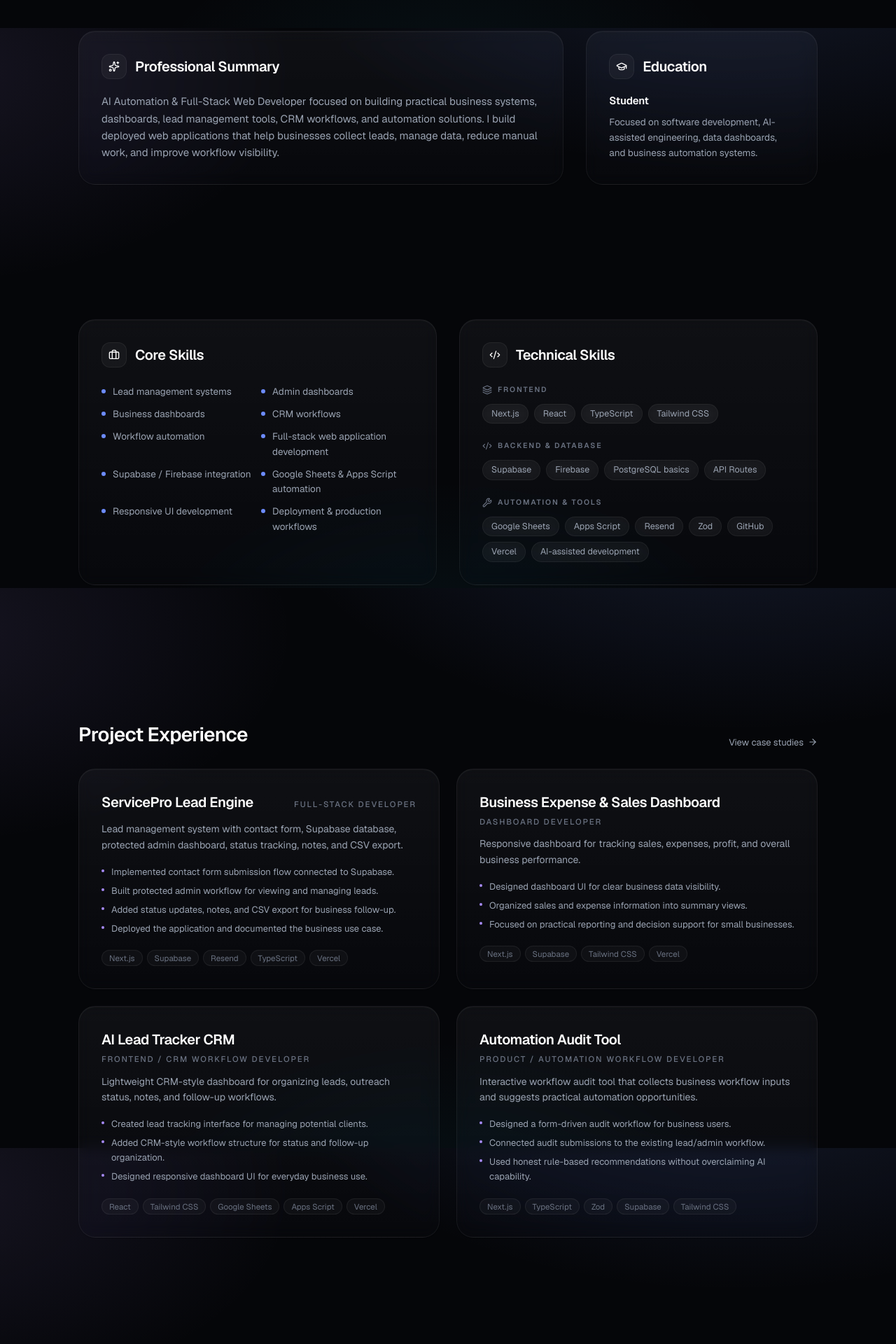
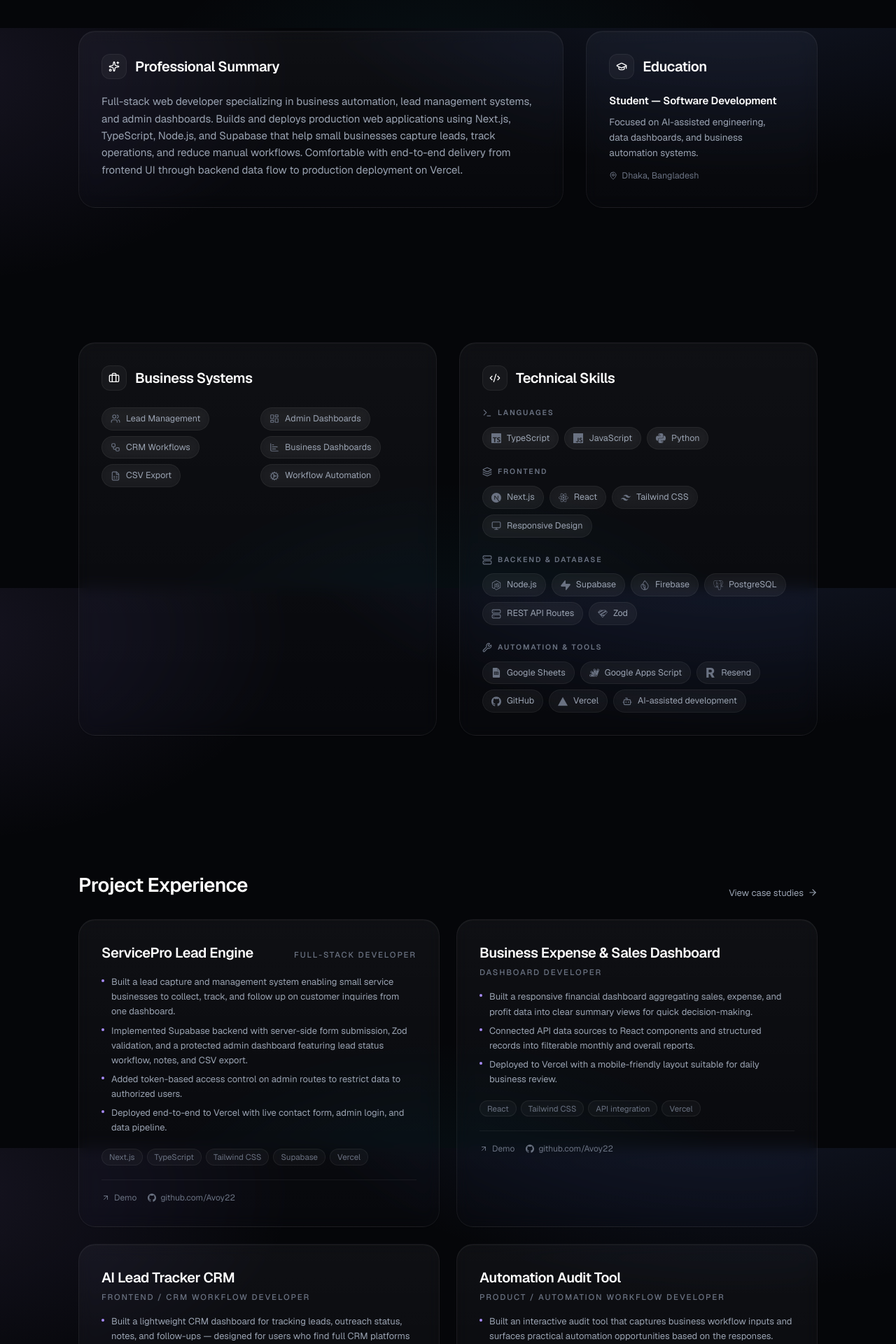
Before and after one commit to Avoy22/avoy-portfolio, a Next.js app: page /resume in a window 1280 px wide. Shown: the part 760-2680 px from the top of the page at 70% size. Built offline with nearby package versions, Linux system fonts and the light colour scheme.

Commit message:
Add resume page with downloadable PDF

```diff
--- a/src/app/resume/page.tsx
+++ b/src/app/resume/page.tsx
@@ -3,17 +3,47 @@ import Link from "next/link";
 import {
   ArrowRight,
   ArrowUpRight,
+  Bot,
   Briefcase,
+  ChartBar,
+  CheckCircle2,
   Code2,
+  Cog,
   Download,
+  FileSpreadsheet,
   GraduationCap,
+  LayoutDashboard,
   Layers,
   Mail,
   MapPin,
+  Monitor,
+  Server,
   Sparkles,
+  Terminal,
+  Users,
+  Workflow,
   Wrench,
   type LucideIcon,
 } from "lucide-react";
+import type { IconType } from "react-icons";
+import {
+  SiFirebase,
+  SiGithub,
+  SiGoogleappsscript,
+  SiGooglesheets,
+  SiJavascript,
+  SiNextdotjs,
+  SiNodedotjs,
+  SiPostgresql,
+  SiPython,
+  SiReact,
+  SiResend,
+  SiSupabase,
+  SiTailwindcss,
+  SiTypescript,
+  SiVercel,
+  SiZod,
+} from "react-icons/si";
 import { Container } from "@/components/ui/Container";
 import { Section } from "@/components/ui/Section";
 import { Badge } from "@/components/ui/Badge";
@@ -21,69 +51,97 @@ import { Reveal } from "@/components/ui/Reveal";
 import { GithubIcon, LinkedinIcon } from "@/components/ui/BrandIcons";
 import { site } from "@/data/site";
 
+type SkillIcon = LucideIcon | IconType;
+
+const RESUME_NAME = "Aboy Chandra Das";
+const RESUME_TITLE = "AI Automation & Full-Stack Web Developer";
+const RESUME_LOCATION = "Dhaka, Bangladesh";
+const RESUME_PDF = "/resume/avoy-das-resume.pdf";
+const GITHUB_URL = "https://github.com/Avoy22";
+const GITHUB_HANDLE = "github.com/Avoy22";
+const LINKEDIN_URL = "https://linkedin.com/in/aboy-chandra-das-s22";
+const LINKEDIN_HANDLE = "linkedin.com/in/aboy-chandra-das-s22";
+const PORTFOLIO_URL = "https://avoy-portfolio.vercel.app";
+const PORTFOLIO_HANDLE = "avoy-portfolio.vercel.app";
+
 export const metadata: Metadata = {
   title: "Resume",
-  description:
-    "Resume of Avoy Das, AI Automation & Full-Stack Web Developer building lead systems, dashboards, CRM tools, and workflow automation.",
+  description: `Resume of ${RESUME_NAME}, ${RESUME_TITLE} building lead systems, dashboards, CRM tools, and workflow automation.`,
   openGraph: {
-    title: `Resume · ${site.name}`,
-    description:
-      "Resume of Avoy Das, AI Automation & Full-Stack Web Developer building lead systems, dashboards, CRM tools, and workflow automation.",
+    title: `Resume · ${RESUME_NAME}`,
+    description: `Resume of ${RESUME_NAME}, ${RESUME_TITLE} building lead systems, dashboards, CRM tools, and workflow automation.`,
   },
 };
 
-const RESUME_PDF = "/resume/avoy-das-resume.pdf";
-const GITHUB_URL = "https://github.com/dasavoy828";
-
-const coreSkills = [
-  "Lead management systems",
-  "Admin dashboards",
-  "Business dashboards",
-  "CRM workflows",
-  "Workflow automation",
-  "Full-stack web application development",
-  "Supabase / Firebase integration",
-  "Google Sheets & Apps Script automation",
-  "Responsive UI development",
-  "Deployment & production workflows",
-];
+type SkillItem = {
+  name: string;
+  icon: SkillIcon;
+};
 
 type SkillGroup = {
   title: string;
   icon: LucideIcon;
-  items: string[];
+  items: SkillItem[];
 };
 
 const technicalSkills: SkillGroup[] = [
   {
+    title: "Languages",
+    icon: Terminal,
+    items: [
+      { name: "TypeScript", icon: SiTypescript },
+      { name: "JavaScript", icon: SiJavascript },
+      { name: "Python", icon: SiPython },
+    ],
+  },
+  {
     title: "Frontend",
     icon: Layers,
-    items: ["Next.js", "React", "TypeScript", "Tailwind CSS"],
+    items: [
+      { name: "Next.js", icon: SiNextdotjs },
+      { name: "React", icon: SiReact },
+      { name: "Tailwind CSS", icon: SiTailwindcss },
+      { name: "Responsive Design", icon: Monitor },
+    ],
   },
   {
     title: "Backend & Database",
-    icon: Code2,
-    items: ["Supabase", "Firebase", "PostgreSQL basics", "API Routes"],
+    icon: Server,
+    items: [
+      { name: "Node.js", icon: SiNodedotjs },
+      { name: "Supabase", icon: SiSupabase },
+      { name: "Firebase", icon: SiFirebase },
+      { name: "PostgreSQL", icon: SiPostgresql },
+      { name: "REST API Routes", icon: Server },
+      { name: "Zod", icon: SiZod },
+    ],
   },
   {
     title: "Automation & Tools",
     icon: Wrench,
     items: [
-      "Google Sheets",
-      "Apps Script",
-      "Resend",
-      "Zod",
-      "GitHub",
-      "Vercel",
-      "AI-assisted development",
+      { name: "Google Sheets", icon: SiGooglesheets },
+      { name: "Google Apps Script", icon: SiGoogleappsscript },
+      { name: "Resend", icon: SiResend },
+      { name: "GitHub", icon: SiGithub },
+      { name: "Vercel", icon: SiVercel },
+      { name: "AI-assisted development", icon: Bot },
     ],
   },
+];
+
+const businessSystems: SkillItem[] = [
+  { name: "Lead Management", icon: Users },
+  { name: "Admin Dashboards", icon: LayoutDashboard },
+  { name: "CRM Workflows", icon: Workflow },
+  { name: "Business Dashboards", icon: ChartBar },
+  { name: "CSV Export", icon: FileSpreadsheet },
+  { name: "Workflow Automation", icon: Cog },
 ];
 
 type ResumeProject = {
   title: string;
   role: string;
-  description: string;
   bullets: string[];
   stack: string[];
 };
@@ -92,64 +150,60 @@ const resumeProjects: ResumeProject[] = [
   {
     title: "ServicePro Lead Engine",
     role: "Full-Stack Developer",
-    description:
-      "Lead management system with contact form, Supabase database, protected admin dashboard, status tracking, notes, and CSV export.",
     bullets: [
-      "Implemented contact form submission flow connected to Supabase.",
-      "Built protected admin workflow for viewing and managing leads.",
-      "Added status updates, notes, and CSV export for business follow-up.",
-      "Deployed the application and documented the business use case.",
+      "Built a lead capture and management system enabling small service businesses to collect, track, and follow up on customer inquiries from one dashboard.",
+      "Implemented Supabase backend with server-side form submission, Zod validation, and a protected admin dashboard featuring lead status workflow, notes, and CSV export.",
+      "Added token-based access control on admin routes to restrict data to authorized users.",
+      "Deployed end-to-end to Vercel with live contact form, admin login, and data pipeline.",
     ],
-    stack: ["Next.js", "Supabase", "Resend", "TypeScript", "Vercel"],
+    stack: ["Next.js", "TypeScript", "Tailwind CSS", "Supabase", "Vercel"],
   },
   {
     title: "Business Expense & Sales Dashboard",
     role: "Dashboard Developer",
-    description:
-      "Responsive dashboard for tracking sales, expenses, profit, and overall business performance.",
     bullets: [
-      "Designed dashboard UI for clear business data visibility.",
-      "Organized sales and expense information into summary views.",
-      "Focused on practical reporting and decision support for small businesses.",
+      "Built a responsive financial dashboard aggregating sales, expense, and profit data into clear summary views for quick decision-making.",
+      "Connected API data sources to React components and structured records into filterable monthly and overall reports.",
+      "Deployed to Vercel with a mobile-friendly layout suitable for daily business review.",
     ],
-    stack: ["Next.js", "Supabase", "Tailwind CSS", "Vercel"],
+    stack: ["React", "Tailwind CSS", "API integration", "Vercel"],
   },
   {
     title: "AI Lead Tracker CRM",
     role: "Frontend / CRM Workflow Developer",
-    description:
-      "Lightweight CRM-style dashboard for organizing leads, outreach status, notes, and follow-up workflows.",
     bullets: [
-      "Created lead tracking interface for managing potential clients.",
-      "Added CRM-style workflow structure for status and follow-up organization.",
-      "Designed responsive dashboard UI for everyday business use.",
+      "Built a lightweight CRM dashboard for tracking leads, outreach status, notes, and follow-ups — designed for users who find full CRM platforms too heavy.",
+      "Integrated Google Sheets and Apps Script as a low-cost backend so non-technical users can view and edit lead data in a familiar tool.",
+      "Designed an opportunity tracking interface focused on speed and clarity.",
     ],
     stack: ["React", "Tailwind CSS", "Google Sheets", "Apps Script", "Vercel"],
   },
   {
     title: "Automation Audit Tool",
     role: "Product / Automation Workflow Developer",
-    description:
-      "Interactive workflow audit tool that collects business workflow inputs and suggests practical automation opportunities.",
     bullets: [
-      "Designed a form-driven audit workflow for business users.",
-      "Connected audit submissions to the existing lead/admin workflow.",
-      "Used honest rule-based recommendations without overclaiming AI capability.",
+      "Built an interactive audit tool that captures business workflow inputs and surfaces practical automation opportunities based on the responses.",
+      "Connected audit submissions to the lead/admin workflow so incoming requests can be reviewed and followed up from one dashboard.",
+      "Used Zod schema validation to maintain data integrity from form submission through database storage.",
     ],
-    stack: ["Next.js", "TypeScript", "Zod", "Supabase", "Tailwind CSS"],
+    stack: ["Next.js", "TypeScript", "Supabase", "Zod"],
   },
+];
+
+const technicalProof = [
+  "Live portfolio deployed on Vercel with a working Supabase-backed contact form and protected admin leads dashboard.",
+  "Implemented end-to-end CSV export workflow for clean lead data handoff and client follow-up.",
+  "Built responsive case study pages, technology stack section, and service positioning aimed at freelance and small-business clients.",
 ];
 
 const availability = [
   "Freelance projects",
   "Remote junior developer roles",
-  "Business automation projects",
-  "Dashboard and lead system development",
+  "Contract work on dashboards & lead systems",
+  "CRM tools & workflow automation builds",
 ];
 
 export default function ResumePage() {
-  const portfolioHost = site.url.replace(/^https?:\/\//, "");
-
   return (
     <>
       {/* Header */}
@@ -162,10 +216,10 @@ export default function ResumePage() {
 
             <div className="mt-6 max-w-3xl">
               <h1 className="text-balance text-[40px] font-semibold leading-[1.04] tracking-[-0.03em] text-gradient sm:text-[56px] lg:text-[64px]">
-                {site.name}
+                {RESUME_NAME}
               </h1>
               <p className="mt-4 text-pretty text-[16px] font-medium leading-relaxed text-white sm:text-[18px]">
-                AI Automation &amp; Full-Stack Web Developer
+                {RESUME_TITLE}
               </p>
 
               <div className="mt-6 flex flex-wrap items-center gap-x-5 gap-y-2 text-[13.5px] text-foreground-muted">
@@ -177,35 +231,35 @@ export default function ResumePage() {
                   {site.email}
                 </a>
                 <a
+                  href={LINKEDIN_URL}
+                  target="_blank"
+                  rel="noopener noreferrer"
+                  className="inline-flex items-center gap-1.5 transition hover:text-white"
+                >
+                  <LinkedinIcon size={13} />
+                  {LINKEDIN_HANDLE}
+                </a>
+                <a
                   href={GITHUB_URL}
                   target="_blank"
                   rel="noopener noreferrer"
                   className="inline-flex items-center gap-1.5 transition hover:text-white"
                 >
                   <GithubIcon size={13} />
-                  github.com/dasavoy828
+                  {GITHUB_HANDLE}
                 </a>
                 <a
-                  href={site.social.linkedin}
-                  target="_blank"
-                  rel="noopener noreferrer"
-                  className="inline-flex items-center gap-1.5 transition hover:text-white"
-                >
-                  <LinkedinIcon size={13} />
-                  LinkedIn
-                </a>
-                <a
-                  href={site.url}
+                  href={PORTFOLIO_URL}
                   target="_blank"
                   rel="noopener noreferrer"
                   className="inline-flex items-center gap-1.5 transition hover:text-white"
                 >
                   <ArrowUpRight className="h-3.5 w-3.5" />
-                  {portfolioHost}
+                  {PORTFOLIO_HANDLE}
                 </a>
                 <span className="inline-flex items-center gap-1.5">
                   <MapPin className="h-3.5 w-3.5" />
-                  {site.location}
+                  {RESUME_LOCATION}
                 </span>
               </div>
             </div>
@@ -238,7 +292,7 @@ export default function ResumePage() {
                 <ArrowUpRight className="h-3.5 w-3.5 transition group-hover:-translate-y-0.5 group-hover:translate-x-0.5" />
               </a>
               <a
-                href={site.social.linkedin}
+                href={LINKEDIN_URL}
                 target="_blank"
                 rel="noopener noreferrer"
                 className="group inline-flex h-11 items-center gap-2 rounded-full border border-white/15 bg-white/4 px-5 text-sm font-medium text-white backdrop-blur transition hover:border-white/30 hover:bg-white/8"
@@ -260,12 +314,13 @@ export default function ResumePage() {
               <article className="glass-card h-full rounded-3xl p-7 sm:p-8">
                 <SectionTitle icon={Sparkles}>Professional Summary</SectionTitle>
                 <p className="mt-5 text-[14.5px] leading-relaxed text-foreground-muted sm:text-[15px]">
-                  AI Automation &amp; Full-Stack Web Developer focused on
-                  building practical business systems, dashboards, lead
-                  management tools, CRM workflows, and automation solutions.
-                  I build deployed web applications that help businesses
-                  collect leads, manage data, reduce manual work, and improve
-                  workflow visibility.
+                  Full-stack web developer specializing in business automation,
+                  lead management systems, and admin dashboards. Builds and
+                  deploys production web applications using Next.js, TypeScript,
+                  Node.js, and Supabase that help small businesses capture
+                  leads, track operations, and reduce manual workflows.
+                  Comfortable with end-to-end delivery from frontend UI through
+                  backend data flow to production deployment on Vercel.
                 </p>
               </article>
             </Reveal>
@@ -275,11 +330,15 @@ export default function ResumePage() {
                 <SectionTitle icon={GraduationCap}>Education</SectionTitle>
                 <div className="mt-5">
                   <div className="text-[15px] font-semibold tracking-[-0.01em] text-white">
-                    Student
+                    Student — Software Development
                   </div>
                   <p className="mt-2 text-[13.5px] leading-relaxed text-foreground-muted">
-                    Focused on software development, AI-assisted engineering,
-                    data dashboards, and business automation systems.
+                    Focused on AI-assisted engineering, data dashboards, and
+                    business automation systems.
+                  </p>
+                  <p className="mt-3 inline-flex items-center gap-1.5 text-[12.5px] text-foreground-subtle">
+                    <MapPin className="h-3 w-3" />
+                    Dhaka, Bangladesh
                   </p>
                 </div>
               </article>
@@ -288,24 +347,17 @@ export default function ResumePage() {
         </Container>
       </Section>
 
-      {/* Core Skills + Technical Skills */}
+      {/* Business Systems + Technical Skills */}
       <Section spacing="sm">
         <Container size="lg">
           <div className="grid gap-6 lg:grid-cols-2 lg:gap-8">
             <Reveal>
               <article className="glass-card h-full rounded-3xl p-7 sm:p-8">
-                <SectionTitle icon={Briefcase}>Core Skills</SectionTitle>
-                <ul className="mt-6 grid gap-2.5 sm:grid-cols-2">
-                  {coreSkills.map((skill) => (
-                    <li
-                      key={skill}
-                      className="flex items-start gap-2.5 text-[13.5px] leading-relaxed text-foreground-muted"
-                    >
-                      <span
-                        aria-hidden
-                        className="mt-[7px] h-1.5 w-1.5 shrink-0 rounded-full bg-accent"
-                      />
-                      {skill}
+                <SectionTitle icon={Briefcase}>Business Systems</SectionTitle>
+                <ul className="mt-6 grid gap-2 sm:grid-cols-2">
+                  {businessSystems.map((skill) => (
+                    <li key={skill.name}>
+                      <SkillBadge item={skill} />
                     </li>
                   ))}
                 </ul>
@@ -326,12 +378,7 @@ export default function ResumePage() {
                         </div>
                         <div className="mt-3 flex flex-wrap gap-2">
                           {group.items.map((item) => (
-                            <span
-                              key={item}
-                              className="inline-flex items-center rounded-full border border-white/10 bg-white/4 px-3 py-1 text-[12.5px] text-foreground-muted backdrop-blur"
-                            >
-                              {item}
-                            </span>
+                            <SkillBadge key={item.name} item={item} />
                           ))}
                         </div>
                       </div>
@@ -374,9 +421,6 @@ export default function ResumePage() {
                       {project.role}
                     </div>
                   </div>
-                  <p className="mt-3 text-[13.5px] leading-relaxed text-foreground-muted sm:text-[14px]">
-                    {project.description}
-                  </p>
                   <ul className="mt-4 space-y-1.5">
                     {project.bullets.map((bullet) => (
                       <li
@@ -401,10 +445,53 @@ export default function ResumePage() {
                       </span>
                     ))}
                   </div>
+                  <div className="mt-5 flex flex-wrap items-center gap-x-4 gap-y-2 border-t border-white/6 pt-4 text-[12px] text-foreground-subtle">
+                    <Link
+                      href="/projects"
+                      className="inline-flex items-center gap-1.5 transition hover:text-white"
+                    >
+                      <ArrowUpRight className="h-3 w-3" />
+                      Demo
+                    </Link>
+                    <a
+                      href={GITHUB_URL}
+                      target="_blank"
+                      rel="noopener noreferrer"
+                      className="inline-flex items-center gap-1.5 transition hover:text-white"
+                    >
+                      <GithubIcon size={12} />
+                      {GITHUB_HANDLE}
+                    </a>
+                  </div>
                 </article>
               </Reveal>
             ))}
           </div>
+        </Container>
+      </Section>
+
+      {/* Technical Proof */}
+      <Section spacing="sm">
+        <Container size="lg">
+          <Reveal>
+            <article className="glass-card rounded-3xl p-7 sm:p-8">
+              <SectionTitle icon={CheckCircle2}>Technical Proof</SectionTitle>
+              <ul className="mt-6 grid gap-2.5">
+                {technicalProof.map((item) => (
+                  <li
+                    key={item}
+                    className="flex items-start gap-2.5 text-[13.5px] leading-relaxed text-foreground-muted sm:text-[14px]"
+                  >
+                    <span
+                      aria-hidden
+                      className="mt-[7px] h-1.5 w-1.5 shrink-0 rounded-full bg-accent"
+                    />
+                    {item}
+                  </li>
+                ))}
+              </ul>
+            </article>
+          </Reveal>
         </Container>
       </Section>
 
@@ -415,9 +502,12 @@ export default function ResumePage() {
             <article className="glass-card rounded-3xl p-7 sm:p-8">
               <SectionTitle icon={MapPin}>Availability</SectionTitle>
               <p className="mt-5 text-[14px] leading-relaxed text-foreground-muted">
-                Open to:
+                Open to freelance projects, remote junior developer roles, and
+                contract work on dashboards, lead systems, CRM tools, and
+                workflow automation — available worldwide for remote
+                engagements.
               </p>
-              <ul className="mt-3 grid gap-2.5 sm:grid-cols-2">
+              <ul className="mt-5 grid gap-2.5 sm:grid-cols-2">
                 {availability.map((item) => (
                   <li
                     key={item}
@@ -432,7 +522,7 @@ export default function ResumePage() {
                 ))}
               </ul>
               <div className="mt-6 flex flex-wrap items-center gap-x-5 gap-y-2 border-t border-white/6 pt-5 text-[12px] text-foreground-subtle">
-                <span>Last updated: 2026</span>
+                <span>Based in {RESUME_LOCATION}</span>
                 <span aria-hidden className="text-foreground-subtle">·</span>
                 <span>Available for remote work worldwide</span>
               </div>
@@ -504,3 +594,16 @@ function SectionTitle({
     </div>
   );
 }
+
+function SkillBadge({ item }: { item: SkillItem }) {
+  const Icon = item.icon;
+  return (
+    <span className="group inline-flex w-full items-center gap-2 rounded-full border border-white/10 bg-white/4 px-3 py-1.5 text-[12.5px] text-foreground-muted backdrop-blur transition hover:border-white/20 hover:bg-white/8 hover:text-white sm:w-auto">
+      <Icon
+        aria-hidden
+        className="h-3.5 w-3.5 shrink-0 text-foreground-subtle transition group-hover:text-white"
+      />
+      <span className="truncate">{item.name}</span>
+    </span>
+  );
+}
```
Also changed, not shown: 1 other file (tests, documents, lock files or other folders).
